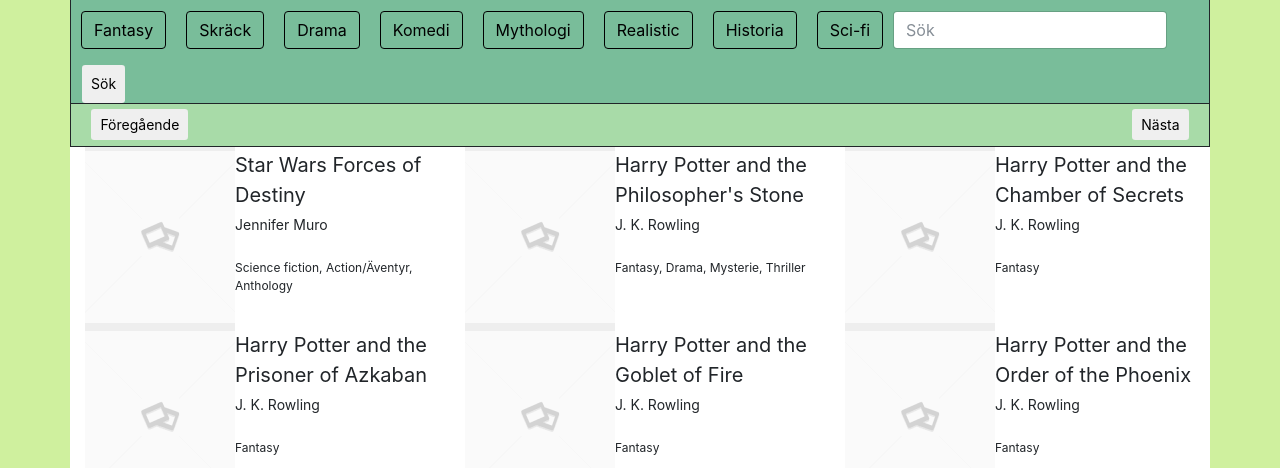
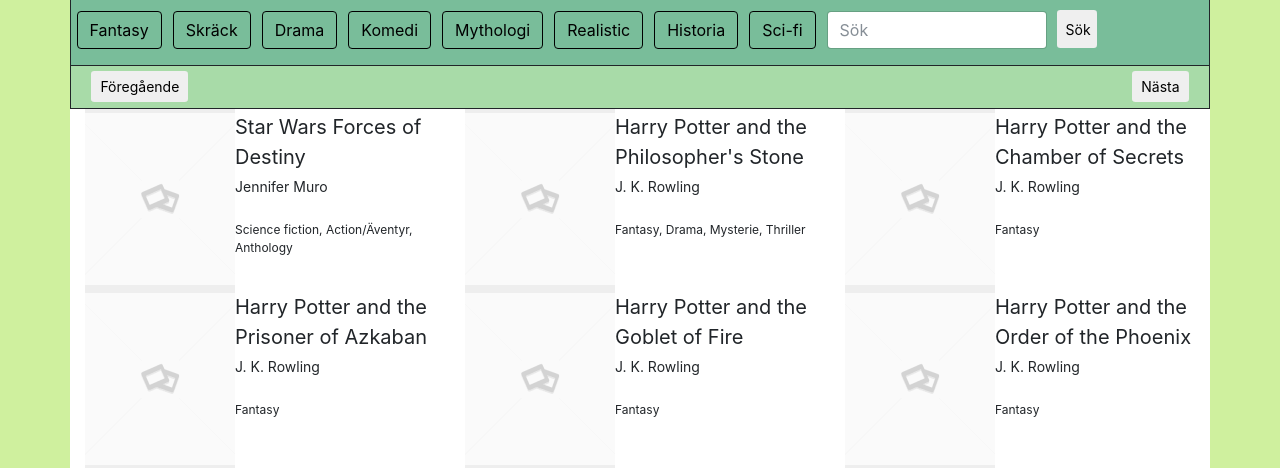
Before and after one commit to T42017/Projekt3-Team3, a PHP site: page /projekt3/ in a window 1280 px wide. Shown: the part 154-622 px from the top of the page. Run offline with PHP 8.4, Linux system fonts and the light colour scheme; data comes from the database, SQL or seed files in the repository; some libraries are stand-ins or nearby versions.

Commit message:
search is in progress and will hopefully be done by monday or tuesday unless we're lucky and get it done earlier

```diff
--- a/css/style.css
+++ b/css/style.css
@@ -7,8 +7,31 @@
 }
 #sok{
     height: 38px;
-    margin-left: 11px;
+    width: 40px;
+    margin-left: 5.5px;
+    margin-top: -1px;
+    margin-bottom: 4px;
 }
+
+
+.main-search {
+    width: 300px;
+    height: 38px;
+    display: inline;
+}
+
+.main-search input {
+    width: 220px;
+    margin-left: 5.5px;
+    display: inline;
+}
+
+.main-search button {
+    margin-top: -1px;
+    display: inline;
+
+}
+
 #catalog{
     background-color: white;
 }
@@ -64,8 +87,8 @@ body{
 }
 .catbuttons{
     float: left;
-    margin-left: 10px;
-    margin-right: 10px;
+    margin-left: 5.5px;
+    margin-right: 5.5px;
 }
 
 .btn-outlined {
--- a/templates/site.twig
+++ b/templates/site.twig
@@ -27,12 +27,12 @@
             <p><a href="#" class="btn btn-outlined btn-primary catbuttons">Realistic</a></p>
             <p><a href="#" class="btn btn-outlined btn-primary catbuttons">Historia</a></p>
             <p><a href="#" class="btn btn-outlined btn-primary catbuttons">Sci-fi</a></p>
-        <form>
-        <div class="form-group">
-            <input type="search" placeholder="Sök" class="form-control" id="usr">
-        </div>
+        <form method="post">
+            <div class="form-group main-search">
+                <input type="search" name="search" placeholder="Sök" class="form-control" id="usr">
+                <button type="submit" value="Submit" id="sok" class="btn btn-default btn-sm">Sök</button>
+            </div>
         </form>
-            <button type="button" id="sok" class="btn btn-default btn-sm">Sök</button>
         </div>
 
         <div class="row controls">
```
